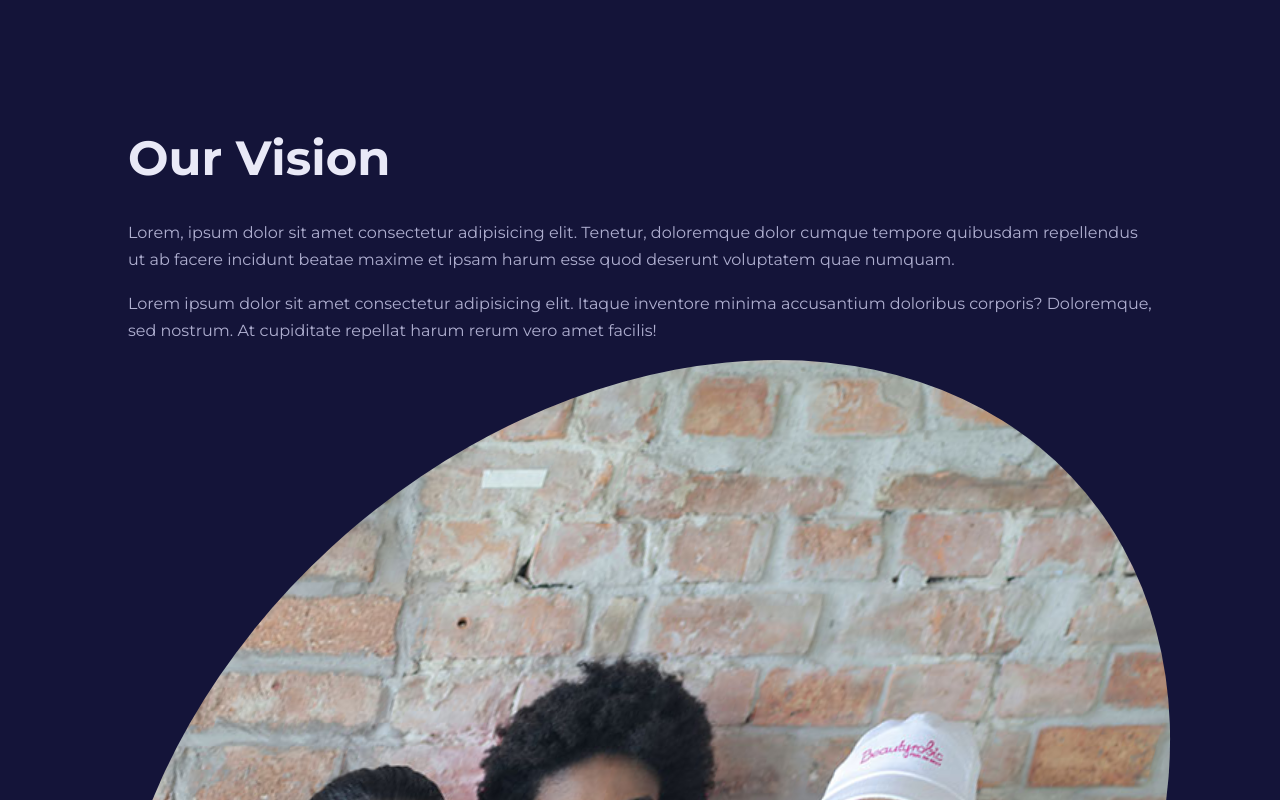
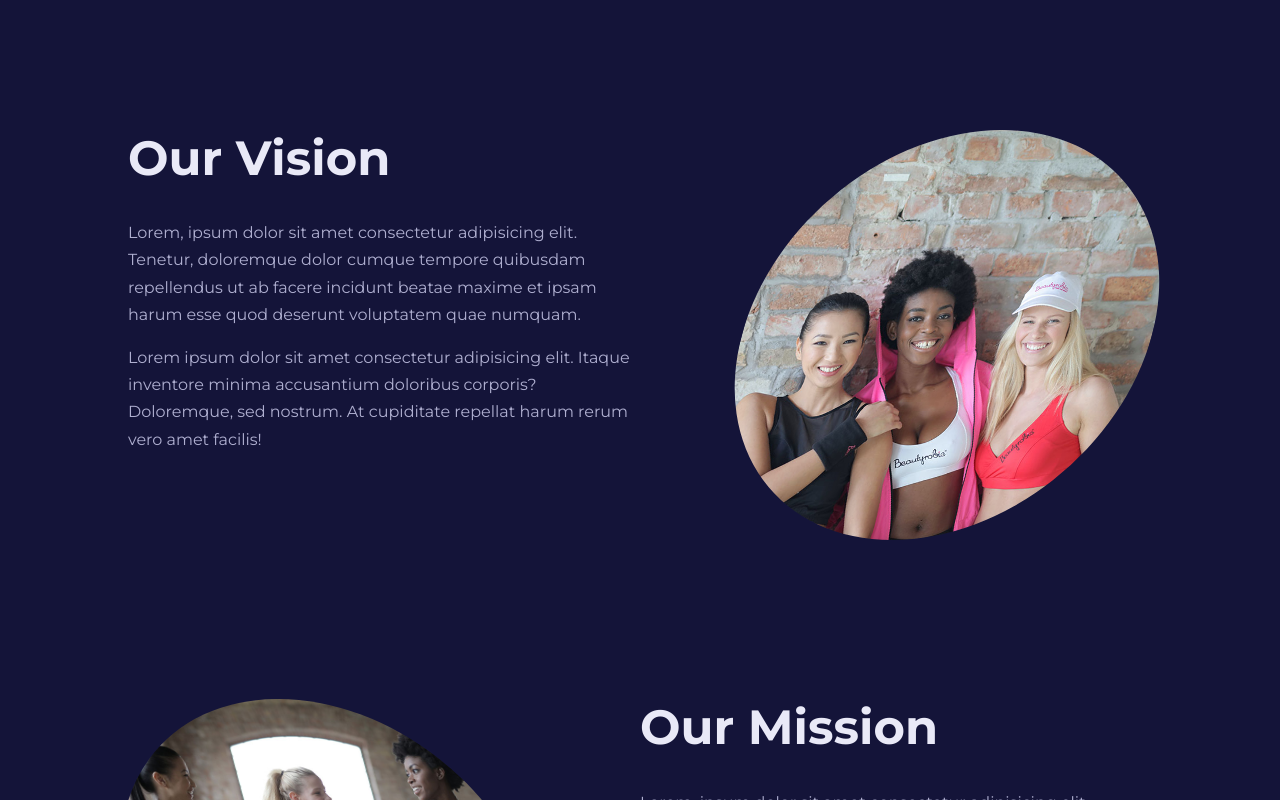
Before and after one commit to erickdc7/react-trainer-website, a React (Create React App) app: page /about in a window 1280 px wide. Shown: the part 1000-1800 px from the top of the page. Built offline with nearby package versions, Linux system fonts and the light colour scheme; the HTML template or start-up script is replaced by a standard one.

Commit message:
about__vision-container styles added to about.css

```diff
--- a/src/pages/about/about.css
+++ b/src/pages/about/about.css
@@ -27,3 +27,9 @@
   grid-template-columns: 40% 50%;
   gap: 10%;
 }
+
+.about__vision-container {
+  display: grid;
+  grid-template-columns: 50% 40%;
+  gap: 10%;
+}
```
